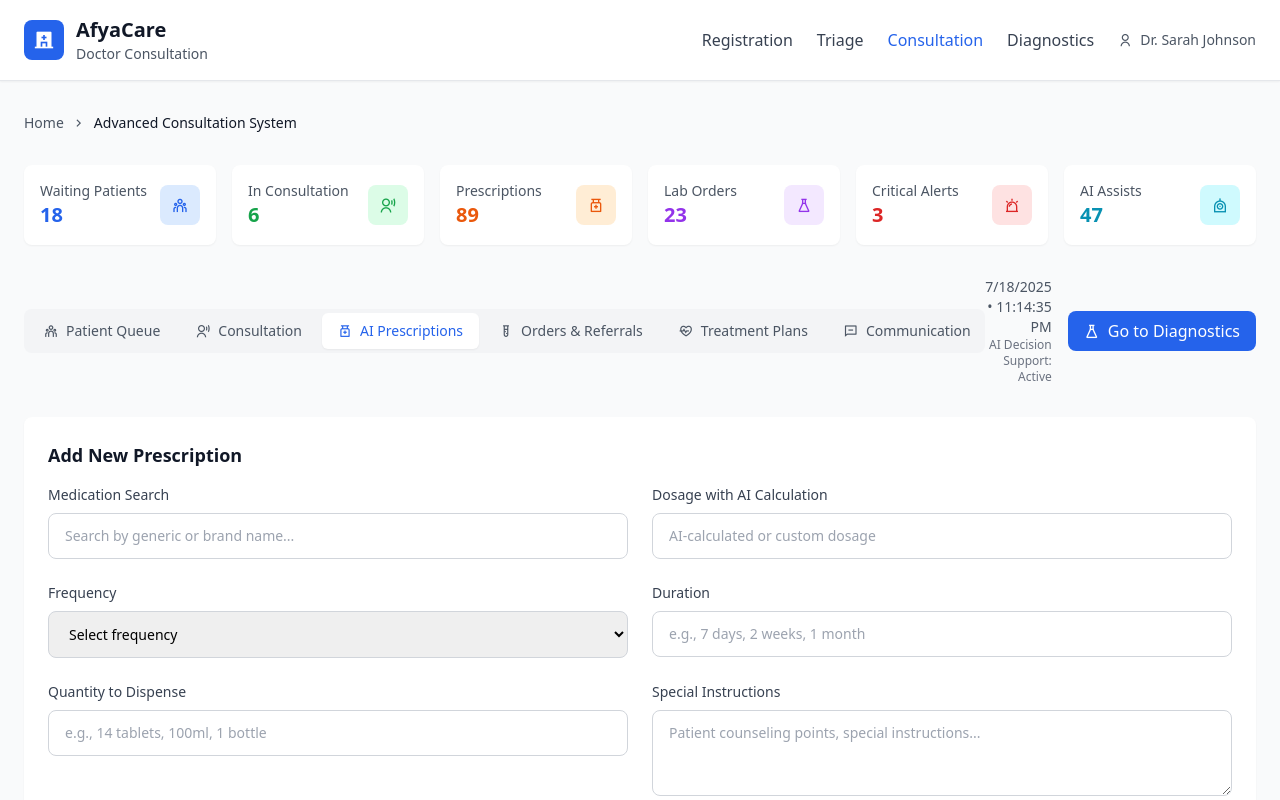
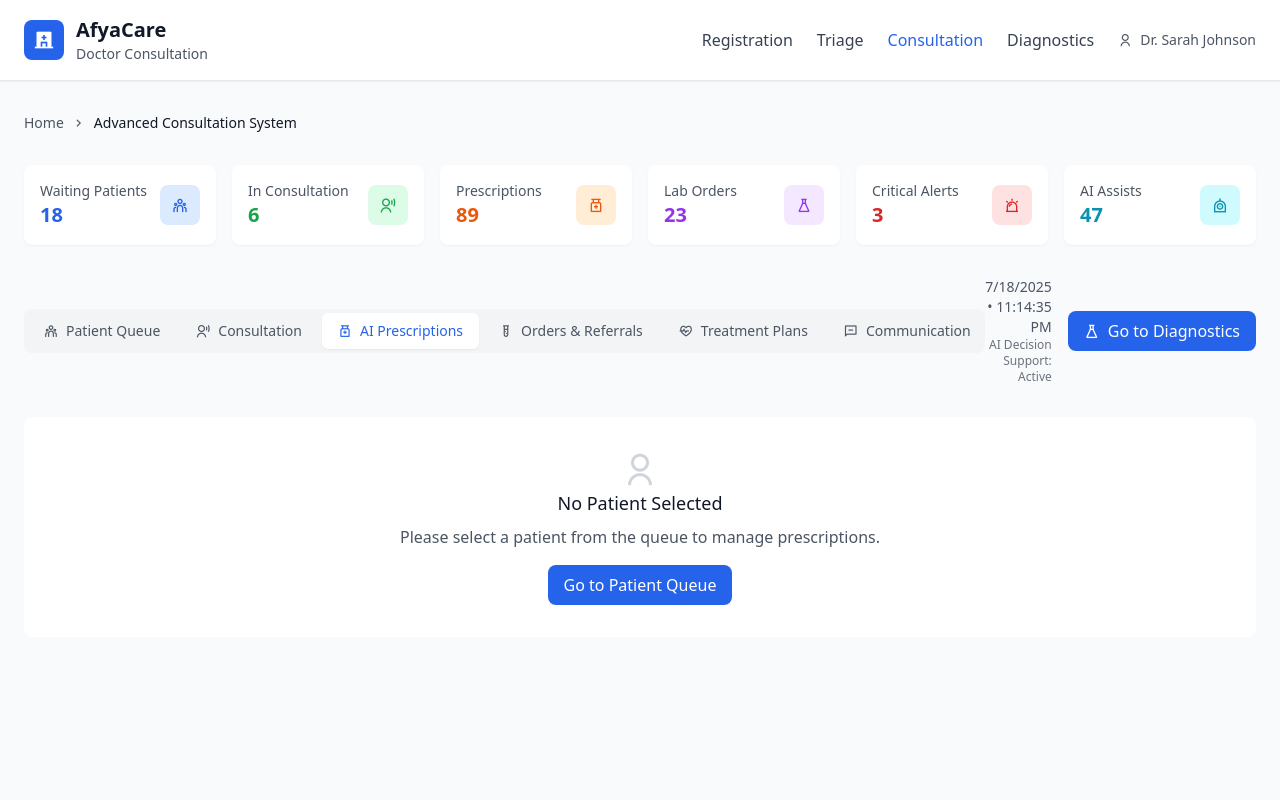
Before and after one commit to Laungify/AfyaCare-V1, a Next.js app: page /consultation in a window 1280 px wide. Both pictures are taken after a click on the button "AI Prescriptions". Shown: the top 800 px of the page. Built offline with nearby package versions, Linux system fonts and the light colour scheme.

Commit message:
solving type errors 2

```diff
--- a/app/consultation/page.tsx
+++ b/app/consultation/page.tsx
@@ -281,8 +281,21 @@ export default function ConsultationPage() {
           />
         )}
 
-        {activeTab === 'prescription' && (
+        {activeTab === 'prescription' && selectedPatient && (
           <PrescriptionManager patient={selectedPatient} />
+        )}
+        {activeTab === 'prescription' && !selectedPatient && (
+          <div className="bg-white rounded-lg p-8 text-center">
+            <i className="ri-user-line text-4xl text-gray-300 mb-4"></i>
+            <h3 className="text-lg font-medium text-gray-900 mb-2">No Patient Selected</h3>
+            <p className="text-gray-600 mb-4">Please select a patient from the queue to manage prescriptions.</p>
+            <button
+              onClick={() => setActiveTab('queue')}
+              className="bg-blue-600 text-white px-4 py-2 rounded-lg hover:bg-blue-700 transition-colors"
+            >
+              Go to Patient Queue
+            </button>
+          </div>
         )}
 
         {/* Fixed: Only render DiagnosticOrders when patient is selected and remove onComplete prop if not expected */}
```
